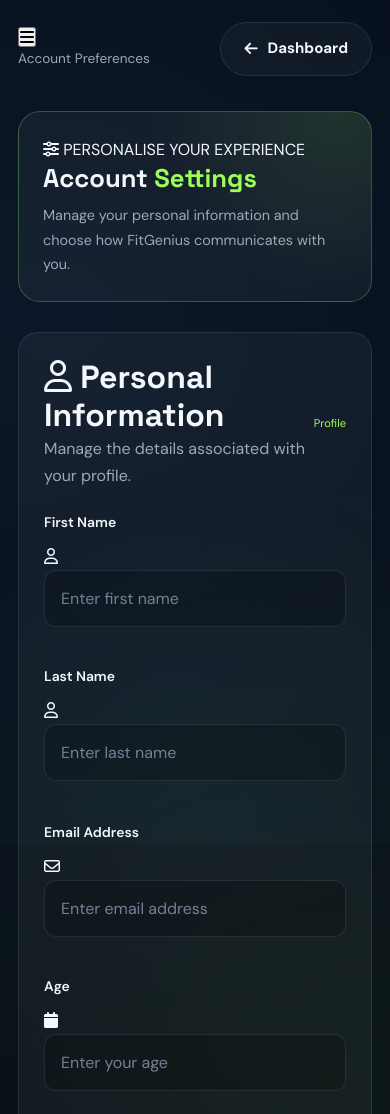
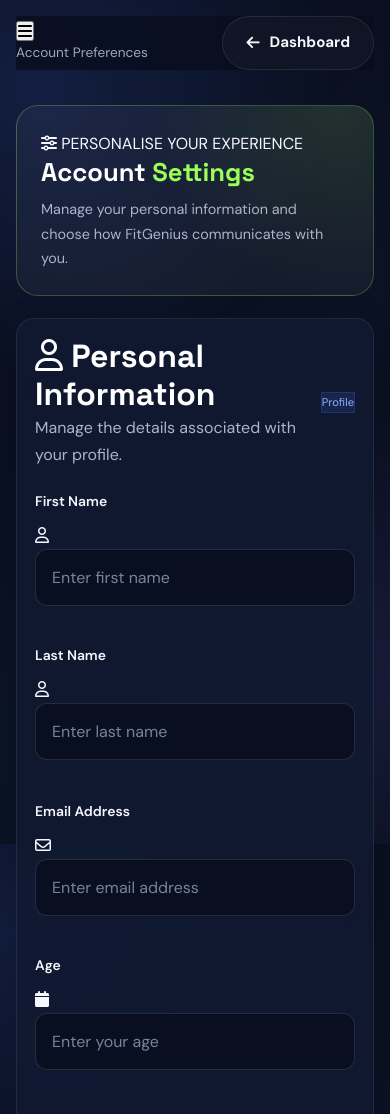
Before and after one commit to hamzatabduullahi-star/fitgenius, a plain HTML site: page settings.html in a window 390 px wide. Shown: the top 1114 px of the page. Drawn offline with Linux system fonts and the light colour scheme; files that its build step writes are made by us from their sources.

Commit message:
Update settings.html

```diff
--- a/settings.html
+++ b/settings.html
@@ -14,14 +14,114 @@
 
     <link rel="stylesheet" href="https://cdnjs.cloudflare.com/ajax/libs/font-awesome/6.5.2/css/all.min.css">
 
-    <link rel="stylesheet" href="css/style.css">
+    <!-- CORRECT ROOT CSS PATH -->
+    <link rel="stylesheet" href="style.css">
+
+    <!-- SETTINGS PAGE BACKGROUND -->
+    <style>
+        body.dashboard-page {
+            min-height: 100vh;
+            background:
+                radial-gradient(circle at 10% 10%, rgba(71, 118, 255, 0.16), transparent 35%),
+                radial-gradient(circle at 90% 80%, rgba(155, 109, 255, 0.13), transparent 35%),
+                linear-gradient(135deg, #080d1c, #0b1224 55%, #080d1c) !important;
+            background-attachment: fixed !important;
+            color: #f5f7ff;
+        }
+
+        .dashboard-layout {
+            min-height: 100vh;
+            background: transparent !important;
+        }
+
+        .dashboard-main {
+            background: transparent !important;
+        }
+
+        .dashboard-panel {
+            background: rgba(17, 26, 48, 0.88) !important;
+            border: 1px solid rgba(255, 255, 255, 0.08) !important;
+            backdrop-filter: blur(16px);
+            -webkit-backdrop-filter: blur(16px);
+            border-radius: 18px;
+            box-shadow: 0 15px 40px rgba(0, 0, 0, 0.18);
+        }
+
+        .dashboard-topbar {
+            background: rgba(8, 13, 28, 0.75);
+            backdrop-filter: blur(15px);
+            -webkit-backdrop-filter: blur(15px);
+        }
+
+        .settings-section {
+            margin-bottom: 24px;
+        }
+
+        .settings-option {
+            border-bottom: 1px solid rgba(255, 255, 255, 0.07);
+        }
+
+        .settings-option:last-of-type {
+            border-bottom: none;
+        }
+
+        .settings-option h3,
+        .panel-heading h2,
+        .dashboard-welcome h1 {
+            color: #ffffff;
+        }
+
+        .settings-option p,
+        .panel-heading p,
+        .dashboard-welcome p {
+            color: #aab5cc;
+        }
+
+        .settings-badge {
+            background: rgba(71, 118, 255, 0.14);
+            color: #8eafff;
+            border: 1px solid rgba(71, 118, 255, 0.2);
+        }
+
+        .settings-form input {
+            background: rgba(8, 13, 28, 0.75);
+            color: #ffffff;
+            border: 1px solid rgba(255, 255, 255, 0.12);
+        }
+
+        .settings-form input::placeholder {
+            color: #77839d;
+        }
+
+        .settings-form input:focus {
+            border-color: #4776ff;
+            outline: none;
+        }
+
+        .dashboard-footer {
+            color: #8995ae;
+        }
+
+        @media (max-width: 768px) {
+            .dashboard-main {
+                padding: 16px;
+            }
+
+            .dashboard-welcome {
+                margin-bottom: 22px;
+            }
+
+            .dashboard-panel {
+                padding: 18px;
+            }
+        }
+    </style>
 </head>
 
 <body class="dashboard-page">
 
     <div class="dashboard-layout">
 
-        <!-- SIDEBAR -->
         <aside class="dashboard-sidebar" id="dashboardSidebar">
 
             <a href="index.html" class="logo">
@@ -90,10 +190,8 @@
         </aside>
 
 
-        <!-- MAIN CONTENT -->
         <main class="dashboard-main">
 
-            <!-- TOPBAR -->
             <header class="dashboard-topbar">
 
                 <div class="topbar-left">
@@ -126,7 +224,6 @@
             </header>
 
 
-            <!-- PAGE HEADING -->
             <section class="dashboard-welcome">
 
                 <div>
@@ -146,7 +243,6 @@
             </section>
 
 
-            <!-- PROFILE SETTINGS -->
             <section class="dashboard-panel settings-section">
 
                 <div class="panel-heading">
@@ -264,7 +360,6 @@
             </section>
 
 
-            <!-- NOTIFICATION SETTINGS -->
             <section class="dashboard-panel settings-section">
 
                 <div class="panel-heading">
@@ -295,10 +390,7 @@
                     </div>
 
                     <label class="settings-switch">
-                        <input
-                            type="checkbox"
-                            id="activityNotifications"
-                        >
+                        <input type="checkbox" id="activityNotifications">
                         <span class="switch-slider"></span>
                     </label>
 
@@ -319,10 +411,7 @@
                     </div>
 
                     <label class="settings-switch">
-                        <input
-                            type="checkbox"
-                            id="sleepNotifications"
-                        >
+                        <input type="checkbox" id="sleepNotifications">
                         <span class="switch-slider"></span>
                     </label>
 
@@ -343,10 +432,7 @@
                     </div>
 
                     <label class="settings-switch">
-                        <input
-                            type="checkbox"
-                            id="wellnessNotifications"
-                        >
+                        <input type="checkbox" id="wellnessNotifications">
                         <span class="switch-slider"></span>
                     </label>
 
@@ -377,7 +463,6 @@
             </section>
 
 
-            <!-- HEALTH DATA CONNECTION -->
             <section class="dashboard-panel settings-section">
 
                 <div class="panel-heading">
@@ -437,7 +522,6 @@
             </section>
 
 
-            <!-- PRIVACY AND ACCOUNT -->
             <section class="dashboard-panel settings-section">
 
                 <div class="panel-heading">
@@ -498,7 +582,6 @@
             </section>
 
 
-            <!-- FOOTER -->
             <footer class="dashboard-footer">
 
                 <p>
@@ -519,8 +602,9 @@
     </div>
 
 
-    <!-- JAVASCRIPT -->
-    <script src="js/script.js"></script>
+    <!-- CORRECT ROOT JAVASCRIPT PATH -->
+    <script src="supabase.js"></script>
+    <script src="script.js"></script>
 
 </body>
 </html>
```
